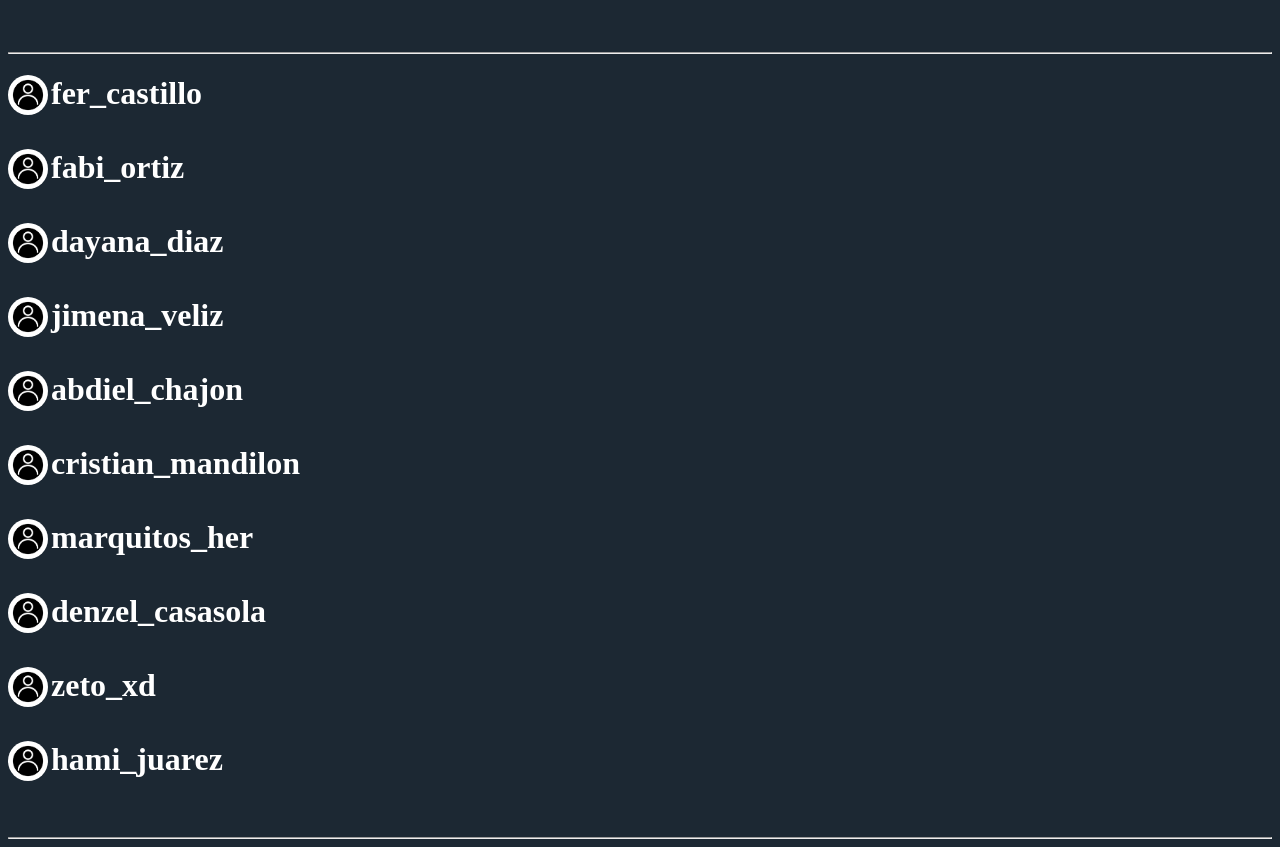
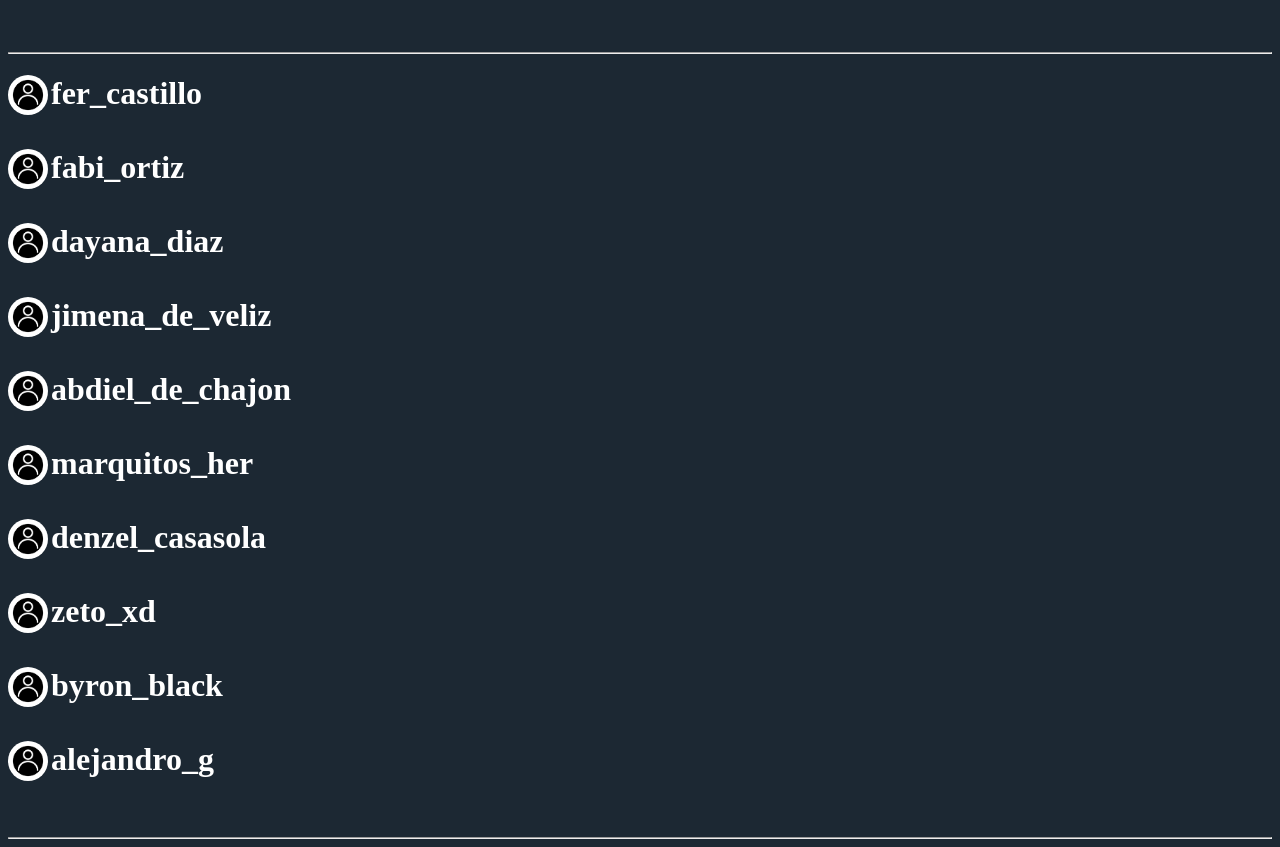
Before and after one commit to JessicaCalderon12/red, a plain HTML site: page seguidos.html in a window 1280 px wide. Drawn offline with Linux system fonts and the light colour scheme.

Commit message:
Update seguidos.html

```diff
--- a/seguidos.html
+++ b/seguidos.html
@@ -10,25 +10,25 @@
 	<br>
 	<hr>
 	<h1><font color="white">
-	<img src="h.png" width="40" height="40" align="left"><a href="">fer_castillo</a><br>
+	<img src="h.png" width="40" height="40" align="left"><a href="https://joshfercastt14.github.io/Red-Social/">fer_castillo</a><br>
    <br>
-   <img src="h.png" width="40" height="40" align="left"><a href="">fabi_ortiz</a><br>
+   <img src="h.png" width="40" height="40" align="left"><a href="https://fabiolaortiz25.github.io/respos/">fabi_ortiz</a><br>
    <br>
-   <img src="h.png" width="40" height="40" align="left"><a href="">dayana_diaz</a><br>
+   <img src="h.png" width="40" height="40" align="left"><a href="https://haylikspdkjda.github.io/perfil/">dayana_diaz</a><br>
    <br>
-   <img src="h.png" width="40" height="40" align="left"><a href="">jimena_veliz</a><br>
+   <img src="h.png" width="40" height="40" align="left"><a href="https://jimena5.github.io/facebook/">jimena_de_veliz</a><br>
    <br>
-   <img src="h.png" width="40" height="40" align="left"><a href="">abdiel_chajon</a><br>
+   <img src="h.png" width="40" height="40" align="left"><a href="https://abdielveliz.github.io/redsocial/">abdiel_de_chajon</a><br>
    <br>
-   <img src="h.png" width="40" height="40" align="left"><a href="">cristian_mandilon</a><br>
+   <img src="h.png" width="40" height="40" align="left"><a href="https://iammarcos77.github.io/Blog/">marquitos_her</a><br>
    <br>
-   <img src="h.png" width="40" height="40" align="left"><a href="">marquitos_her</a><br>
+   <img src="h.png" width="40" height="40" align="left"><a href="https://denzelcasasola.github.io/progra/">denzel_casasola</a><br>
    <br>
-   <img src="h.png" width="40" height="40" align="left"><a href="">denzel_casasola</a><br>
+   <img src="h.png" width="40" height="40" align="left"><a href="https://thegames01.github.io/Mi-pagina/">zeto_xd</a><br>
    <br>
-   <img src="h.png" width="40" height="40" align="left"><a href="">zeto_xd</a><br>
+   <img src="h.png" width="40" height="40" align="left"><a href="https://byr0n10.github.io/app/">byron_black</a><br>
    <br>
-   <img src="h.png" width="40" height="40" align="left"><a href="">hami_juarez</a><br>
+   <img src="h.png" width="40" height="40" align="left"><a href="https://alejandrolucas10.github.io/Erick/">alejandro_g</a><br>
    <br>
 
   </h1>
@@ -36,6 +36,3 @@
 <hr>
 </body>
 </html>
-
-</body>
-</html>
```
